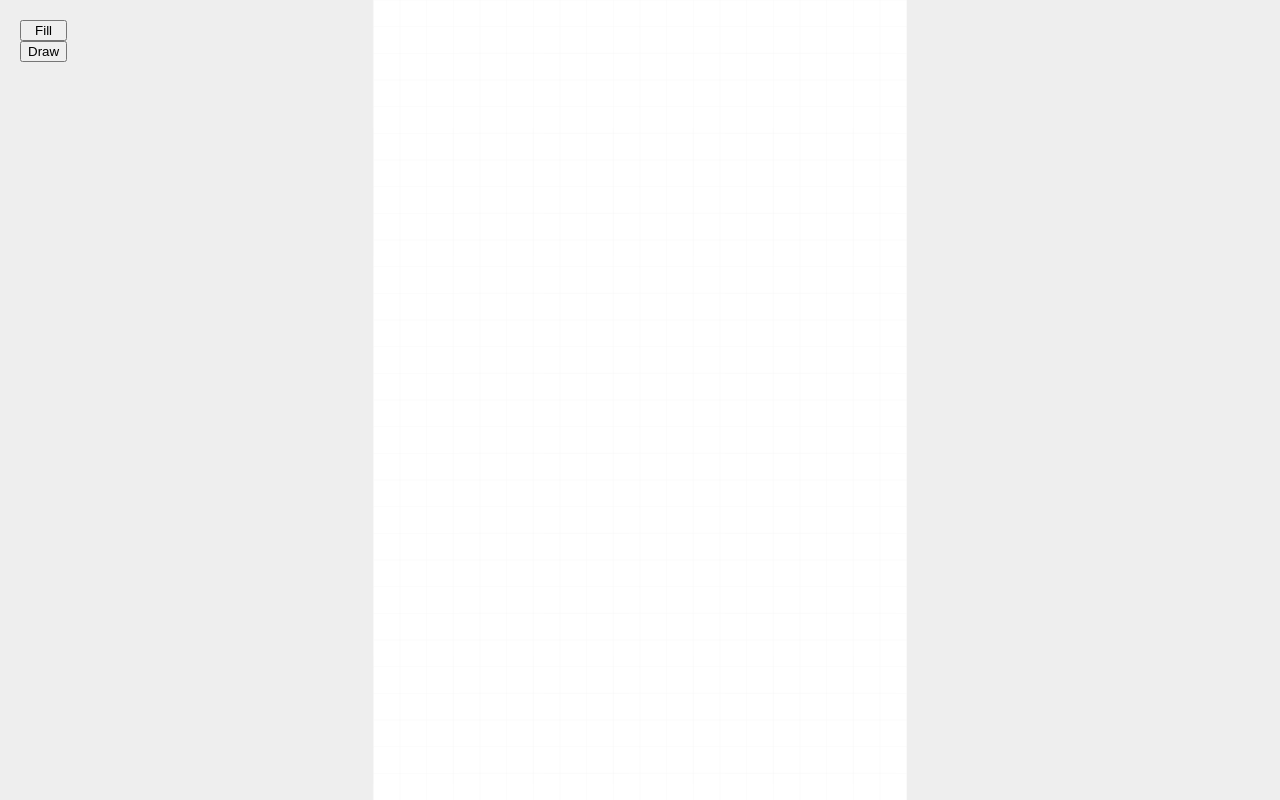
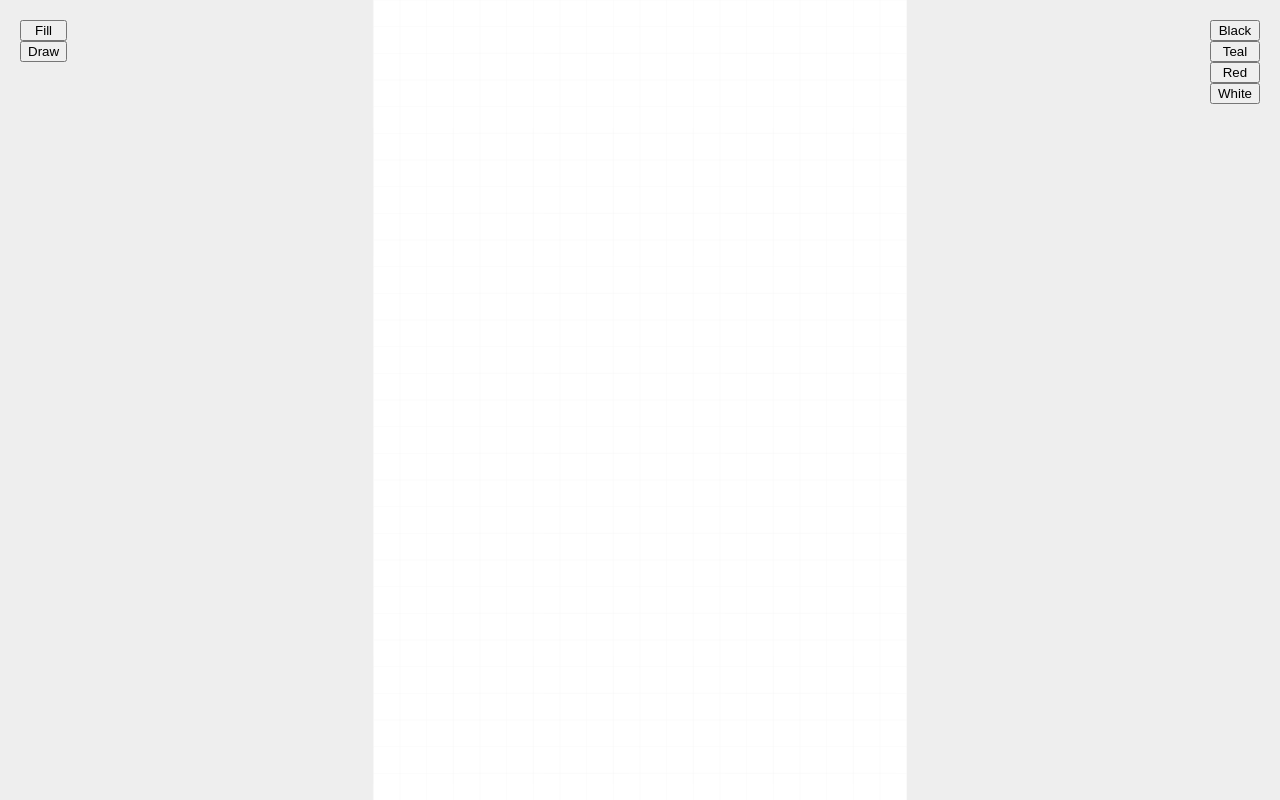
Before and after one commit to luketmillar/8bitdraw, a React (Vite) app: page / in a window 1280 px wide. Built offline with nearby package versions, Linux system fonts and the light colour scheme.

Commit message:
Makeshift color picker

```diff
--- a/src/App.tsx
+++ b/src/App.tsx
@@ -7,6 +7,25 @@ import InputLayer from './utils/InputLayer'
 import * as Coordinates from './utils/Coordinates'
 import FillTool from './tools/FillTool'
 import DrawTool from './tools/DrawTool'
+import styled from 'styled-components'
+
+const ToolBar = styled.div`
+  position: absolute;
+  top: 20px;
+  left: 20px;
+  z-index: 1000;
+  display: flex;
+  flex-direction: column;
+`
+
+const ColorBar = styled.div`
+  position: absolute;
+  top: 20px;
+  right: 20px;
+  z-index: 1000;
+  display: flex;
+  flex-direction: column;
+`
 
 const useDisableTouch = () => {
   React.useEffect(() => {
@@ -36,19 +55,16 @@ const SurfaceApp = () => {
         onMouseMove={controller.onMouseMove}
         onMouseUp={controller.onMouseUp}
       />
-      <div
-        style={{
-          position: 'absolute',
-          top: 20,
-          left: 20,
-          zIndex: 1000,
-          display: 'flex',
-          flexDirection: 'column',
-        }}
-      >
+      <ToolBar>
         <button onClick={() => controller.toolStack.replace(new FillTool(controller))}>Fill</button>
         <button onClick={() => controller.toolStack.push(new DrawTool(controller))}>Draw</button>
-      </div>
+      </ToolBar>
+      <ColorBar>
+        <button onClick={() => (controller.toolStack.currentColor = '#000')}>Black</button>
+        <button onClick={() => (controller.toolStack.currentColor = '#0ff')}>Teal</button>
+        <button onClick={() => (controller.toolStack.currentColor = '#f00')}>Red</button>
+        <button onClick={() => (controller.toolStack.currentColor = '#fff')}>White</button>
+      </ColorBar>
     </>
   )
 }
--- a/src/tools/DrawTool.ts
+++ b/src/tools/DrawTool.ts
@@ -29,6 +29,6 @@ export default class DrawTool extends Tool {
 
   private drawPixel(position: Position) {
     if (!this.controller.isInSketch(position)) return
-    this.controller.setColor(position, '#0ff')
+    this.controller.setColor(position, this.toolStack.currentColor)
   }
 }
--- a/src/tools/FillTool.ts
+++ b/src/tools/FillTool.ts
@@ -9,7 +9,7 @@ export default class FillTool extends Tool {
     const logic = new FillLogic(this.controller)
     const positions = logic.getFillPositions(position)
     positions.forEach((position) => {
-      this.controller.setColor(position, '#0ff')
+      this.controller.setColor(position, this.toolStack.currentColor)
     })
   }
 
--- a/src/tools/Tool.ts
+++ b/src/tools/Tool.ts
@@ -18,4 +18,8 @@ export default class Tool {
     return []
   }
   public onUpdate() {}
+
+  protected get toolStack() {
+    return this.controller.toolStack
+  }
 }
--- a/src/tools/ToolStack.ts
+++ b/src/tools/ToolStack.ts
@@ -1,7 +1,9 @@
+import { Color } from '../utils/types'
 import Tool from './Tool'
 
 export default class ToolStack {
   public readonly stack: Tool[] = []
+  public currentColor: Color = '#000'
 
   public replace = (tool: Tool) => {
     this.clearStack()
```
